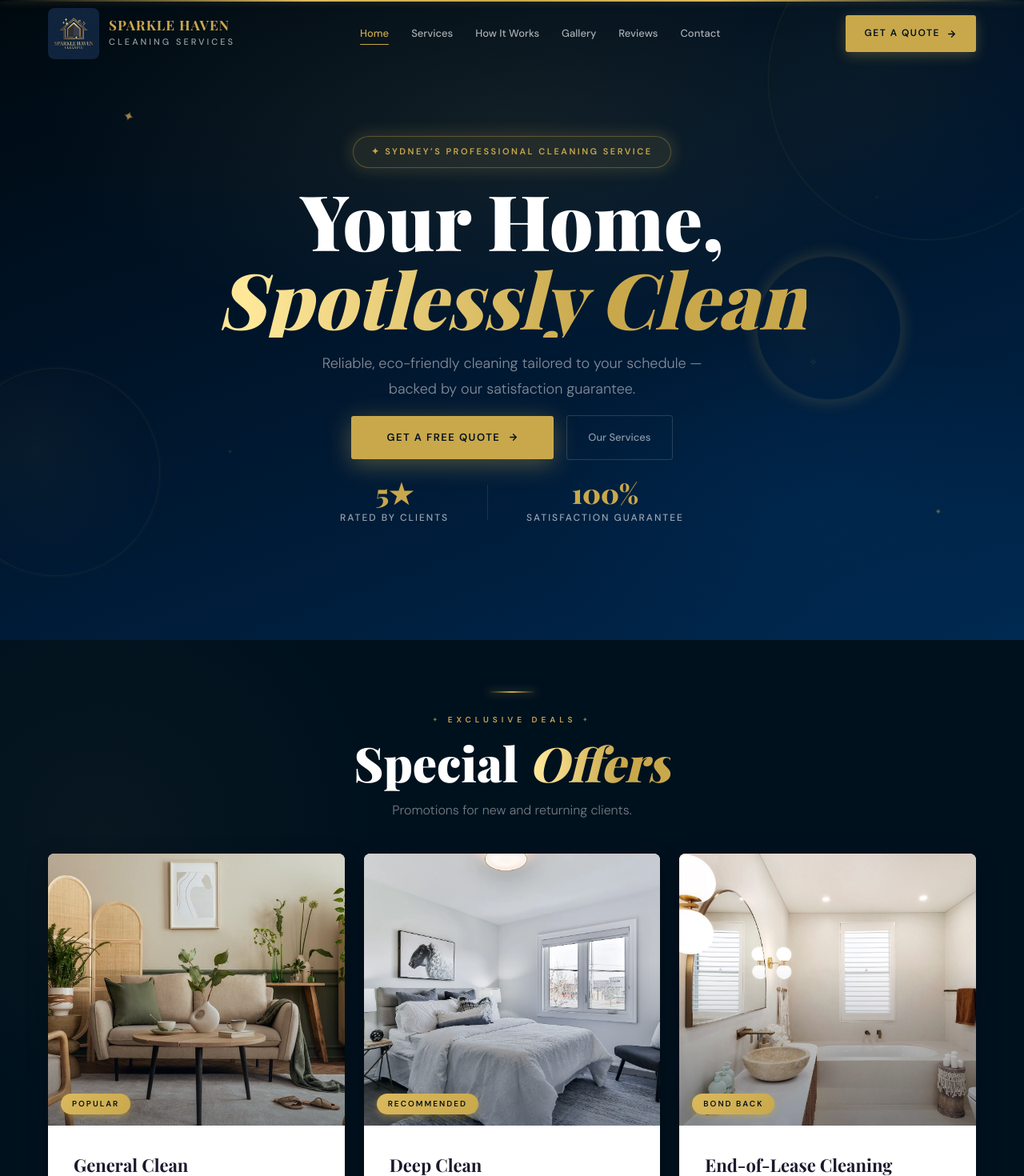
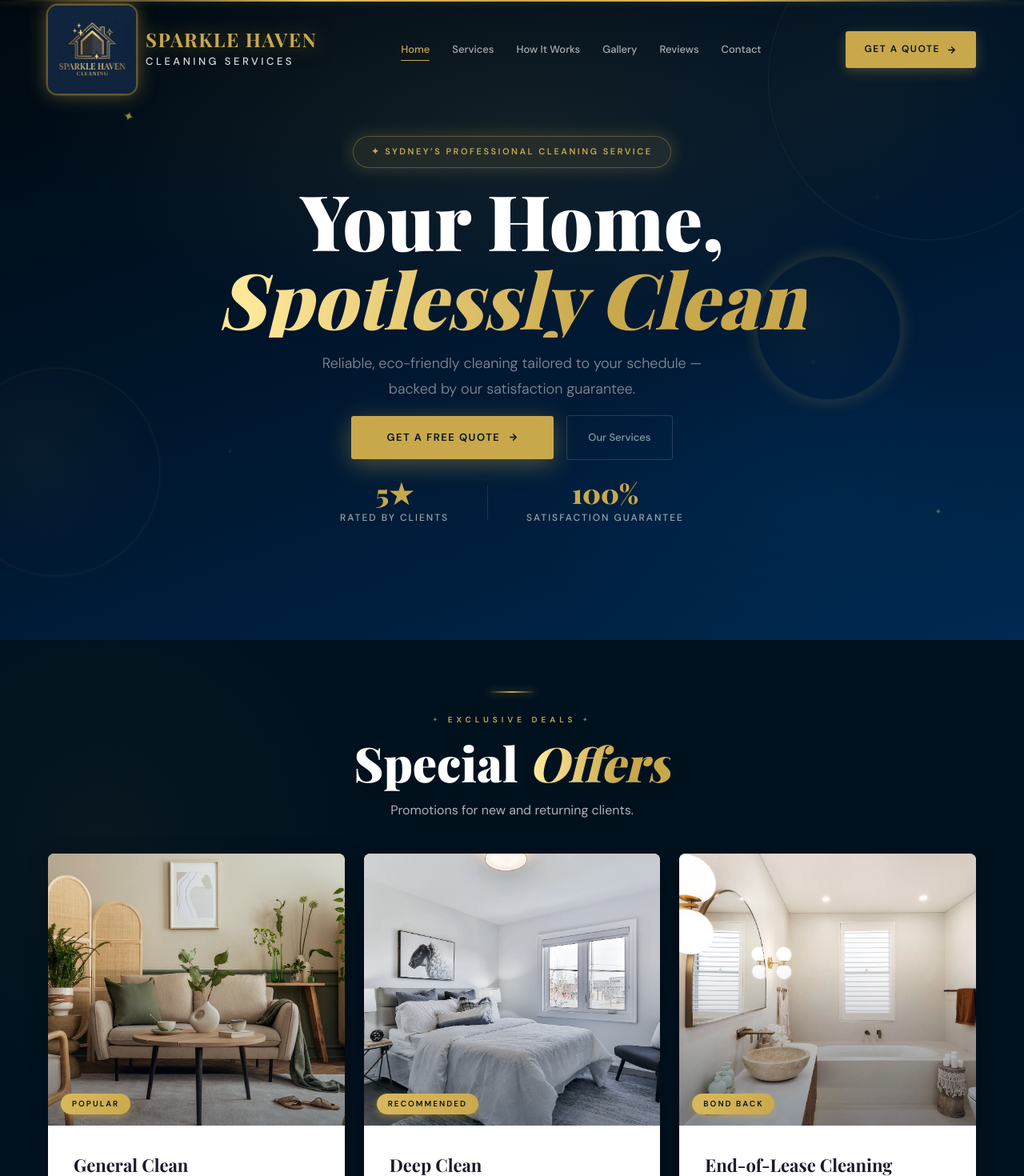
Before and after one commit to minhtran56757-afk/Sparklehavencleaning, a React app: page / in a window 1280 px wide. Shown: the top 1470 px of the page at 80% size. Built offline with nearby package versions, Linux system fonts and the light colour scheme; the HTML template or start-up script is replaced by a standard one; a web font is replaced by a local one.

Commit message:
client req

```diff
--- a/src/components/FAQ.css
+++ b/src/components/FAQ.css
@@ -129,9 +129,9 @@
 }
 
 .faq-a {
-  font-size: 14px;
-  font-weight: 300;
-  color: rgba(255, 255, 255, 0.5);
+  font-size: 15px;
+  font-weight: 400;
+  color: rgba(255, 255, 255, 0.72);
   line-height: 1.85;
   padding: 0 4px 22px;
 }
--- a/src/components/Footer.css
+++ b/src/components/Footer.css
@@ -15,12 +15,13 @@ footer {
 }
 
 .footer-logo-img {
-  width: 64px;
-  height: 64px;
-  border-radius: 8px;
+  width: 88px;
+  height: 88px;
+  border-radius: 10px;
   object-fit: cover;
   display: block;
   margin-bottom: 16px;
+  box-shadow: 0 0 20px rgba(201, 168, 76, 0.3), 0 0 0 2px rgba(201, 168, 76, 0.18);
 }
 
 .fb p {
--- a/src/components/Navbar.css
+++ b/src/components/Navbar.css
@@ -23,7 +23,7 @@ header.sc {
   max-width: 1240px;
   margin: 0 auto;
   padding: 0 40px;
-  height: 80px;
+  height: 120px;
   display: flex;
   align-items: center;
   justify-content: space-between;
@@ -39,32 +39,34 @@ header.sc {
 }
 
 .logo-img {
-  width: 64px;
-  height: 64px;
-  border-radius: 8px;
+  width: 110px;
+  height: 110px;
+  border-radius: 12px;
   object-fit: cover;
   display: block;
+  box-shadow: 0 0 24px rgba(201, 168, 76, 0.5), 0 0 0 2.5px rgba(201, 168, 76, 0.35);
 }
 
 .logo-name {
   display: block;
   font-family: "Playfair Display", serif;
-  font-size: 17px;
+  font-size: 24px;
   font-weight: 700;
   color: var(--gold);
-  letter-spacing: 1px;
+  letter-spacing: 1.5px;
   text-transform: uppercase;
   line-height: 1;
+  text-shadow: 0 0 24px rgba(201, 168, 76, 0.5);
 }
 
 .logo-sub {
   display: block;
-  font-size: 11px;
+  font-size: 13px;
   font-weight: 500;
-  letter-spacing: 3px;
+  letter-spacing: 3.5px;
   text-transform: uppercase;
-  color: rgba(255, 255, 255, 0.6);
-  margin-top: 4px;
+  color: rgba(255, 255, 255, 0.85);
+  margin-top: 6px;
 }
 
 .desktop-nav {
@@ -212,7 +214,7 @@ header.sc {
 
 .mm {
   position: fixed;
-  top: 80px;
+  top: 120px;
   left: 0;
   right: 0;
   background: rgba(0, 17, 30, 0.98);
--- a/src/components/Offers.css
+++ b/src/components/Offers.css
@@ -117,8 +117,8 @@
 
 .ob p {
   font-size: 15px;
-  font-weight: 300;
-  color: var(--muted);
+  font-weight: 400;
+  color: #4a5568;
   line-height: 1.75;
 }
 
--- a/src/components/Pricing.css
+++ b/src/components/Pricing.css
@@ -79,8 +79,8 @@
 
 .pc-desc {
   font-size: 14px;
-  font-weight: 300;
-  color: var(--muted);
+  font-weight: 400;
+  color: #4a5568;
   text-align: center;
   line-height: 1.75;
   margin-bottom: 16px;
@@ -111,7 +111,7 @@
 }
 
 .chk li {
-  font-size: 13px;
+  font-size: 14px;
   font-weight: 500;
   color: #1a1a2e;
   display: flex;
--- a/src/components/Reviews.css
+++ b/src/components/Reviews.css
@@ -96,7 +96,7 @@
 
 .mq-service {
   font-size: 12px;
-  color: rgba(255, 255, 255, 0.55);
+  color: rgba(255, 255, 255, 0.68);
   display: block;
   margin-top: 2px;
 }
@@ -108,9 +108,9 @@
 }
 
 .mq-text {
-  font-size: 13.5px;
-  font-weight: 300;
-  color: rgba(255, 255, 255, 0.65);
+  font-size: 14px;
+  font-weight: 400;
+  color: rgba(255, 255, 255, 0.80);
   font-style: italic;
   line-height: 1.75;
 }
--- a/src/components/Services.css
+++ b/src/components/Services.css
@@ -71,9 +71,9 @@
 }
 
 .step-card p {
-  font-size: 13.5px;
-  font-weight: 300;
-  color: rgba(255, 255, 255, 0.45);
+  font-size: 14.5px;
+  font-weight: 400;
+  color: rgba(255, 255, 255, 0.72);
   line-height: 1.7;
 }
 
@@ -199,8 +199,8 @@
 
 .reason p {
   font-size: 15px;
-  font-weight: 300;
-  color: rgba(255, 255, 255, 0.5);
+  font-weight: 400;
+  color: rgba(255, 255, 255, 0.72);
   line-height: 1.8;
 }
 
--- a/src/index.css
+++ b/src/index.css
@@ -147,8 +147,8 @@ a {
 
 .sec-p {
   font-size: 16px;
-  font-weight: 300;
-  color: rgba(255, 255, 255, 0.45);
+  font-weight: 400;
+  color: rgba(255, 255, 255, 0.68);
   max-width: 540px;
   margin: 0 auto;
   line-height: 1.75;
```
Also changed, not shown: src/components/Contact.css (+18 -8 lines).
